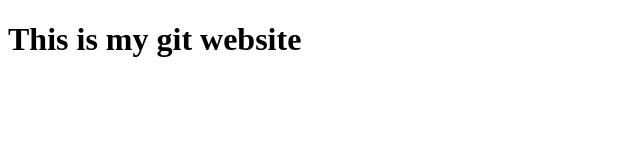
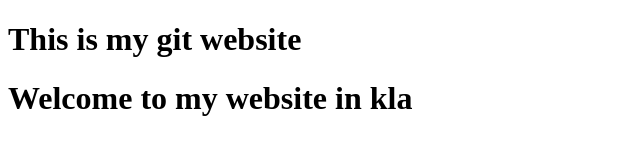
Before and after one commit to amafred17/amafred17.github.io, a plain HTML site: page index.html in a window 1280 px wide. Shown: the whole page, without its empty margins (0-640 px from the left). Drawn offline with Linux system fonts and the light colour scheme.

Commit message:
This is my personal website.

```diff
--- a/index.html
+++ b/index.html
@@ -7,5 +7,6 @@
     </head>
     <body>
         <h1>This is my git website</h1>
+        <h1>Welcome to my website in kla</h1>
     </body>
 </html>
```
